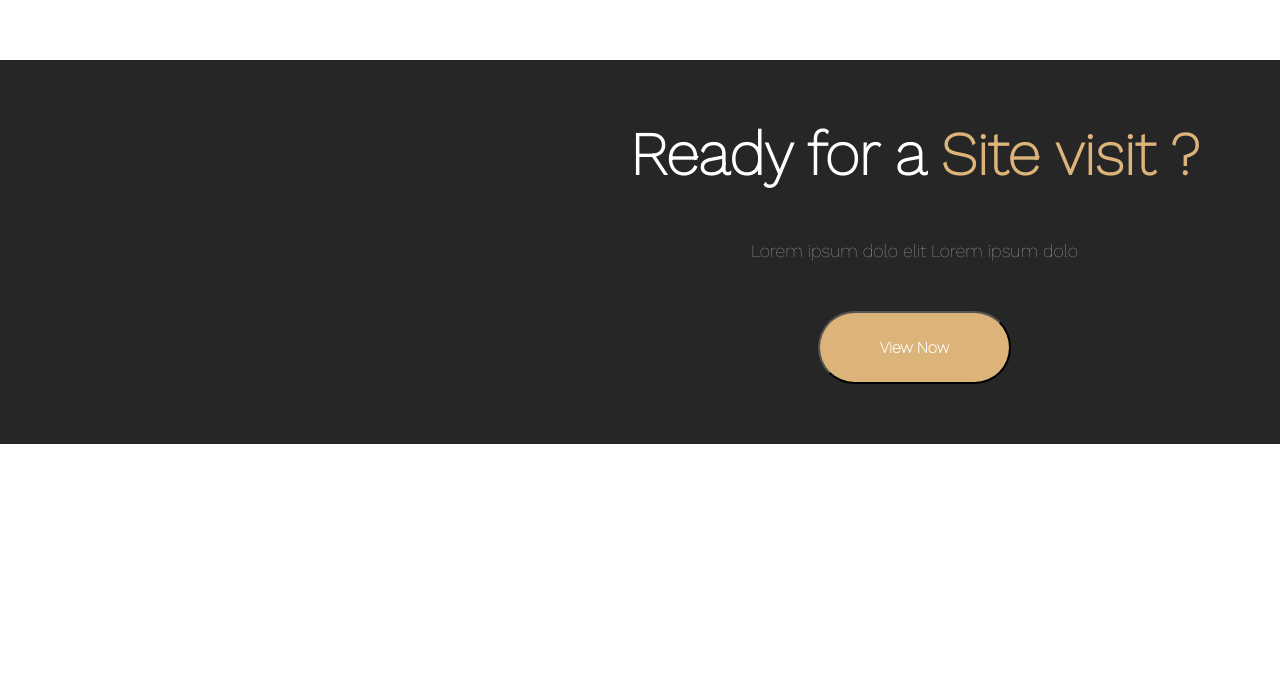
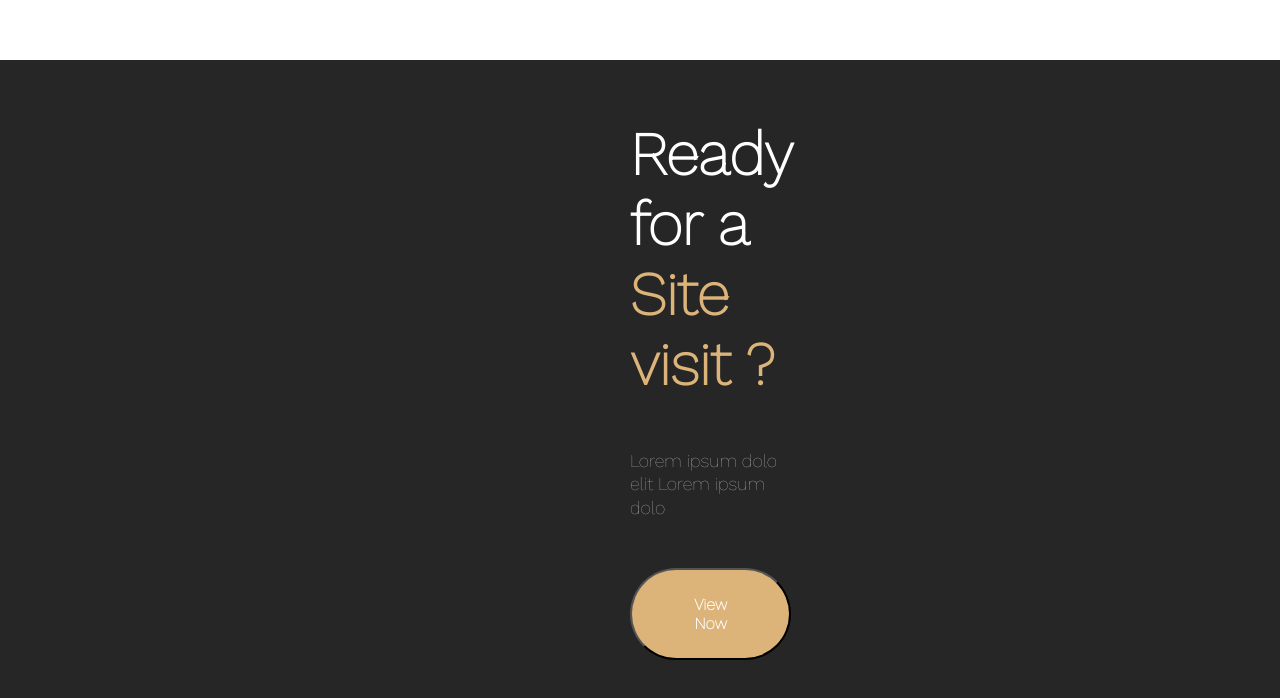
Before and after one commit to lashakvirkvelia/davaleba-7, a plain HTML site: page index.html in a window 1280 px wide. Shown: the part 2729-3427 px from the top of the page. Before the commit the page ends 3173 px from the top, so only its background shows below. Drawn offline with nearby package versions, Linux system fonts and the light colour scheme.

Commit message:
Final Changes

```diff
--- a/css/style.css
+++ b/css/style.css
@@ -136,6 +136,7 @@ h1 {
     display: flex;
     flex-direction: column;
     align-items: flex-start;
+    width: 70%;
 
 
 }
@@ -198,9 +199,8 @@ h2 {
 footer{
     padding: 60px 630px;
     background: #262626;
-    margin: 0 auto;
-   left: 0;
-    width: 1920px;
+
+    width: 100%;
     display: flex;
 
 
```
